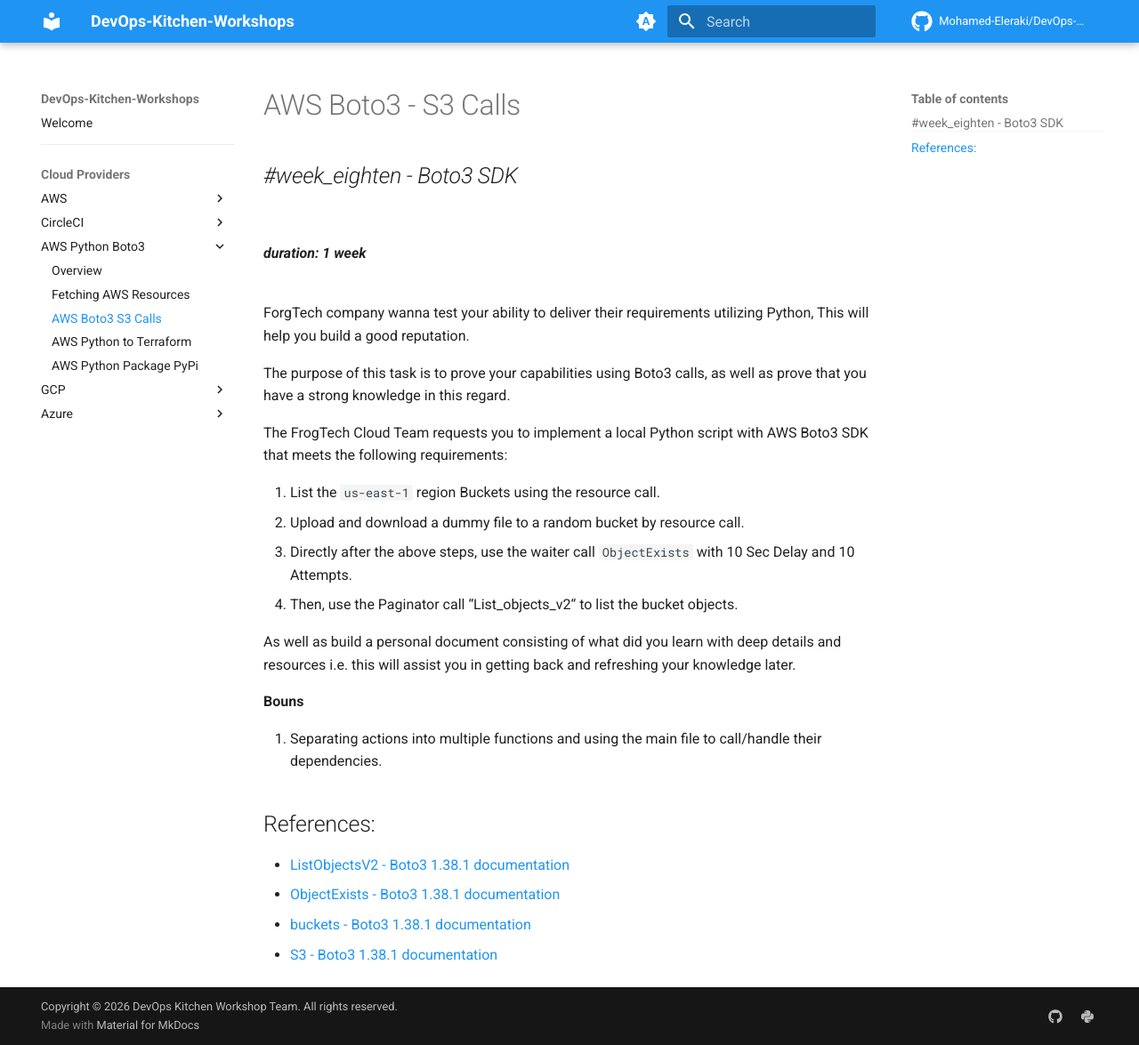
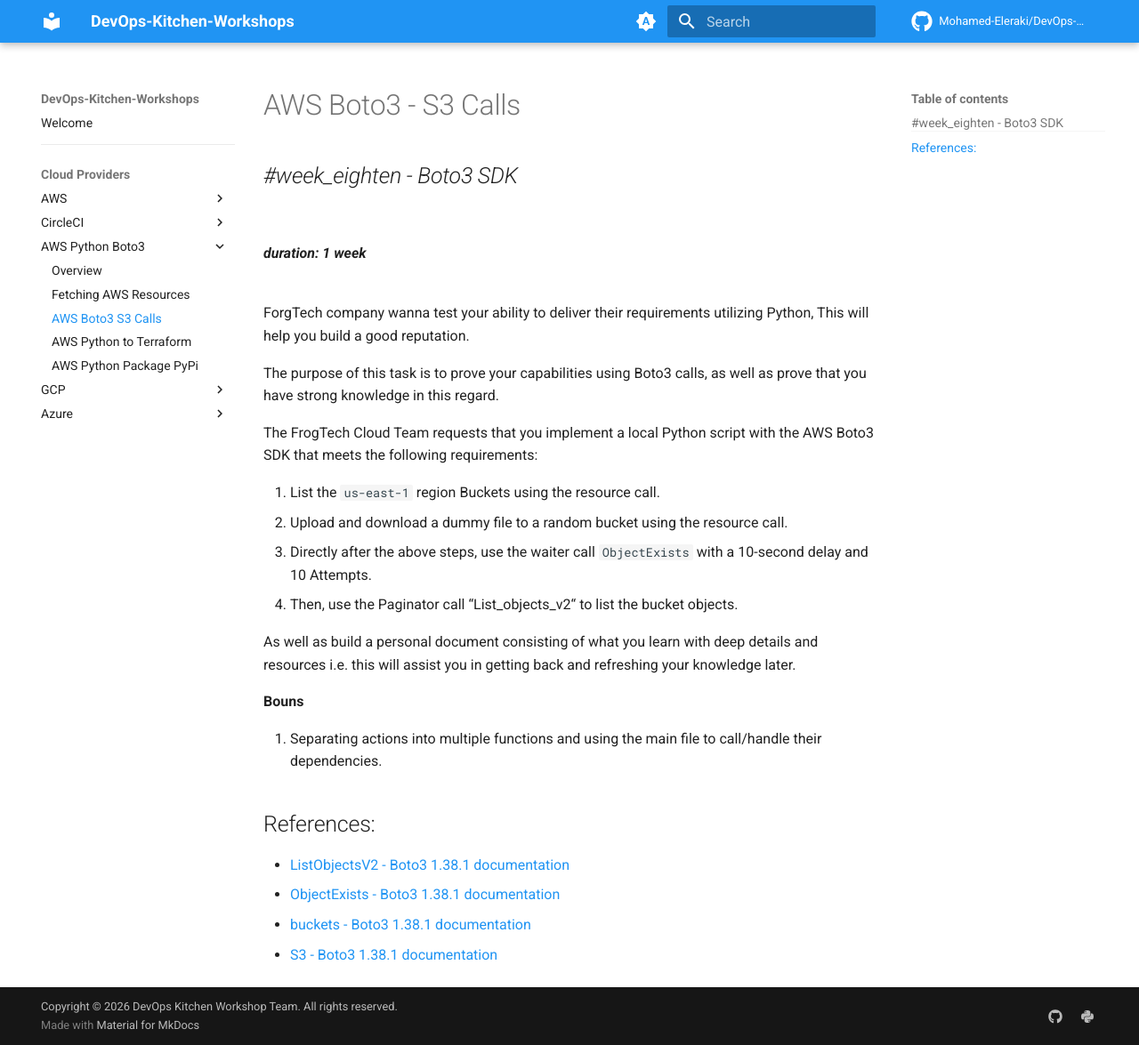
Before and after one commit to Mohamed-Eleraki/DevOps-Kitchen-Workshop, an MkDocs documentation site: the page built from docs/aws-python-boto3/s3-calls.md, in a window 1280 px wide and 1175 px high. Shown: the whole window at 89% size. Built offline with MkDocs 1.6.1 and Material for MkDocs 9.7.7, drawn with Linux system fonts in a browser that asks for light colours; comment, search, counter and statistics services are not loaded; the version menu is left out.

Commit message:
Update s3-calls.md

```diff
--- a/docs/aws-python-boto3/s3-calls.md
+++ b/docs/aws-python-boto3/s3-calls.md
@@ -7,16 +7,16 @@
 
 ForgTech company wanna test your ability to deliver their requirements utilizing Python, This will help you build a good reputation.
 
-The purpose of this task is to prove your capabilities using Boto3 calls, as well as prove that you have a strong knowledge in this regard.
+The purpose of this task is to prove your capabilities using Boto3 calls, as well as prove that you have strong knowledge in this regard.
 
-The FrogTech Cloud Team requests you to implement a local Python script with AWS Boto3 SDK that meets the following requirements:
+The FrogTech Cloud Team requests that you implement a local Python script with the AWS Boto3 SDK that meets the following requirements:
 
 1. List the `us-east-1` region Buckets using the resource call.
-2. Upload and download a dummy file to a random bucket by resource call.
-3. Directly after the above steps, use the waiter call `ObjectExists` with 10 Sec Delay and 10 Attempts.
+2. Upload and download a dummy file to a random bucket using the resource call.
+3. Directly after the above steps, use the waiter call `ObjectExists` with a 10-second delay and 10 Attempts.
 4. Then, use the Paginator call “List_objects_v2“ to list the bucket objects.
 
-As well as build a personal document consisting of what did you learn with deep details and resources i.e. this will assist you in getting
+As well as build a personal document consisting of what you learn with deep details and resources i.e. this will assist you in getting
 back and refreshing your knowledge later.
 
 **Bouns**
```
